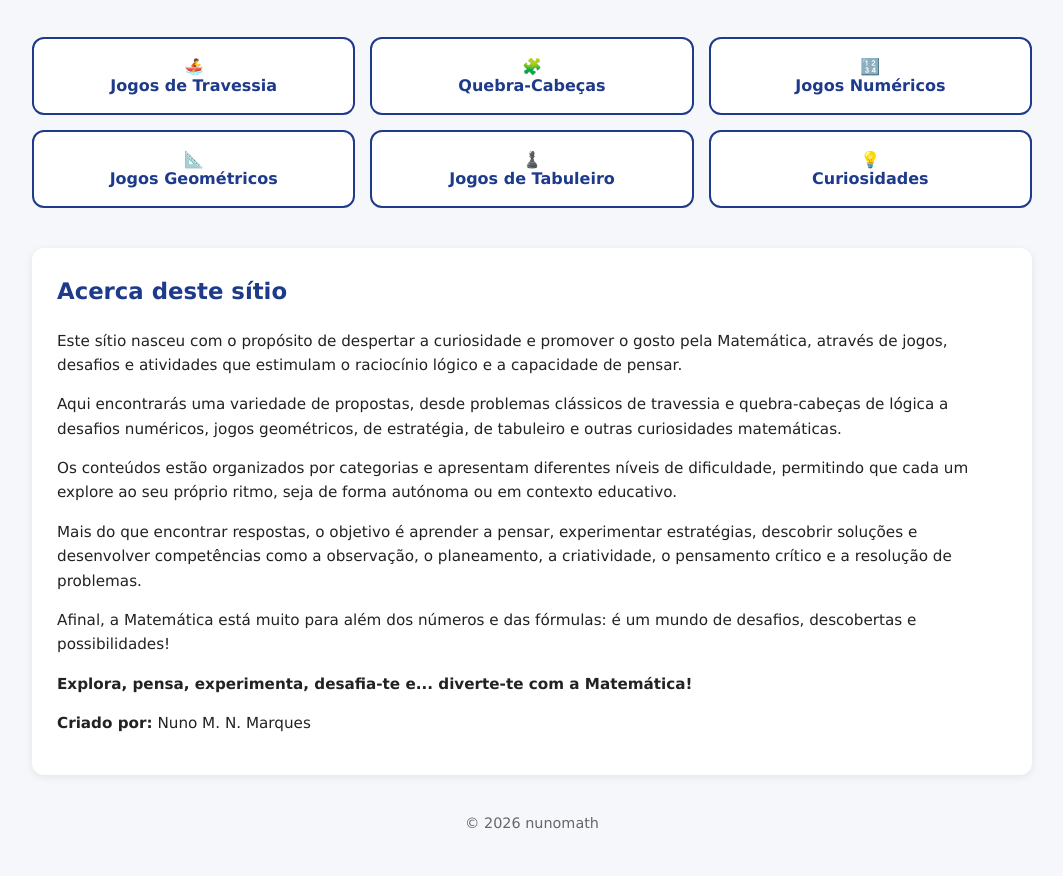
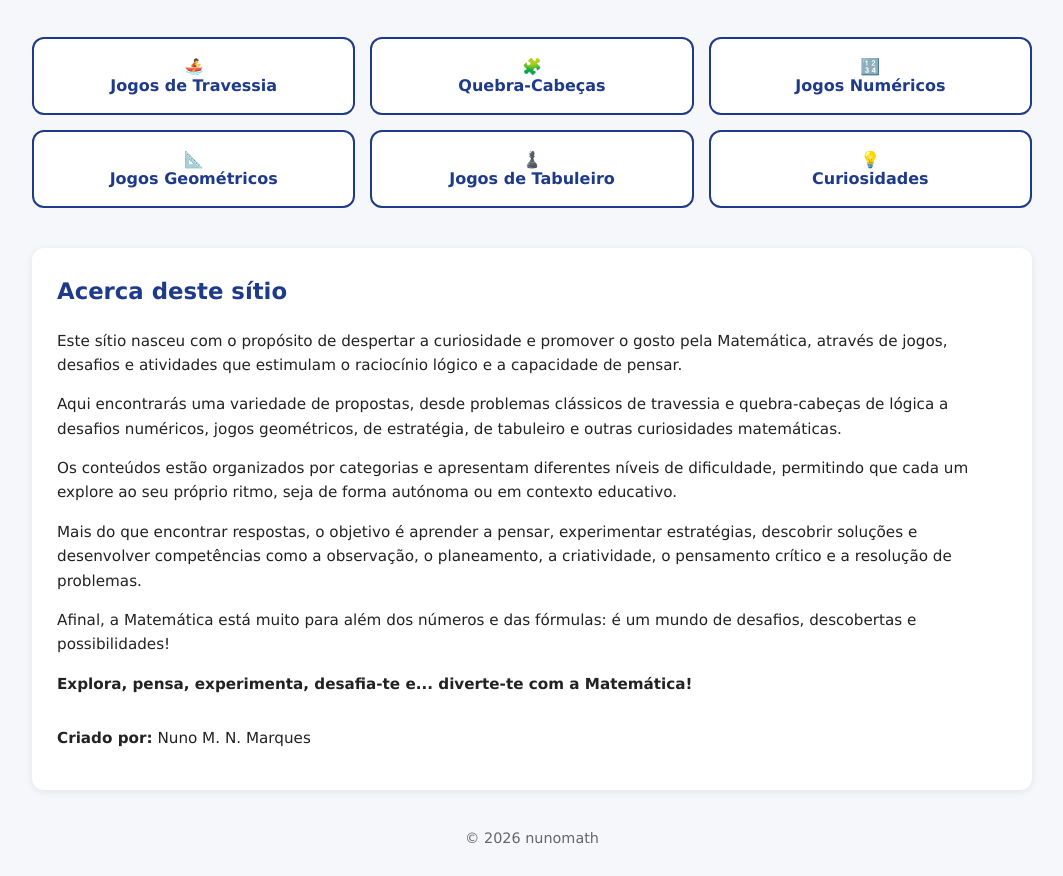
Before and after one commit to nmgauss/nunomath, a plain HTML site: page index.html in a window 1280 px wide. Shown: the part 149-1025 px from the top of the page, without its empty margins (108-1171 px from the left). Drawn offline with Linux system fonts and the light colour scheme.

Commit message:
Update index.html

```diff
--- a/index.html
+++ b/index.html
@@ -163,11 +163,7 @@ Afinal, a Matemática está muito para além dos números e das fórmulas: é um
 <strong>Explora, pensa, experimenta, desafia-te e... diverte-te com a Matemática! </strong>
 </p>
 
-<p>
-
-</p>
-
-<p>
+<p style="margin-top:30px;">
 <strong>Criado por:</strong> Nuno M. N. Marques
 </p>
 
```
